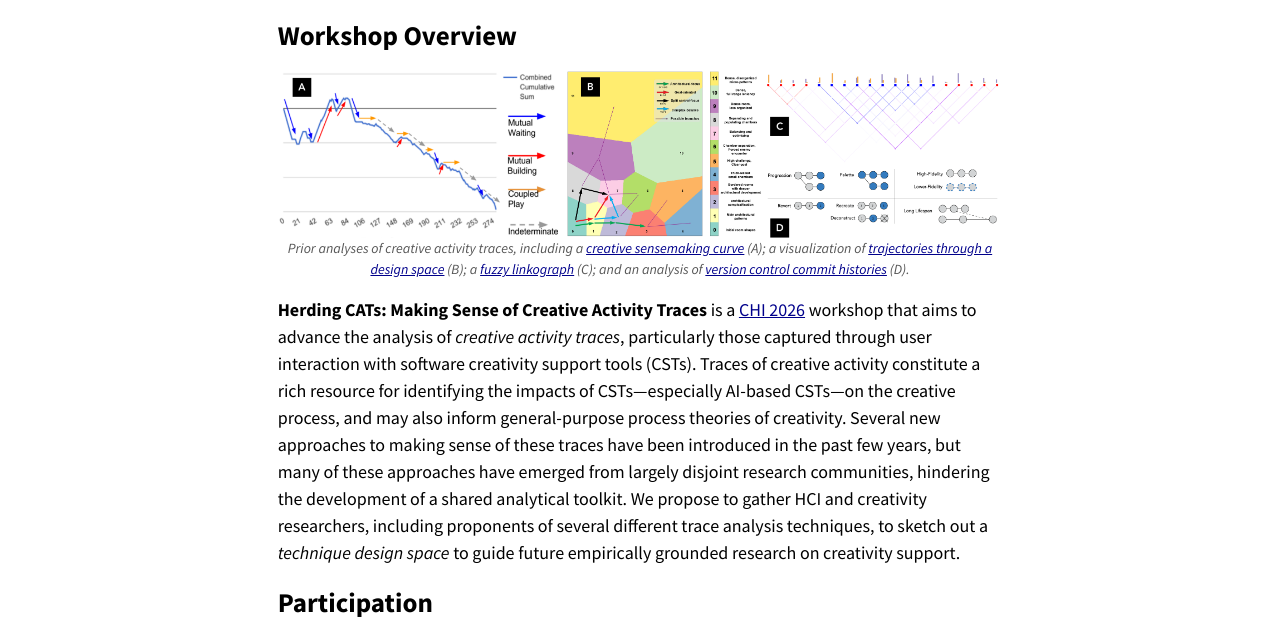
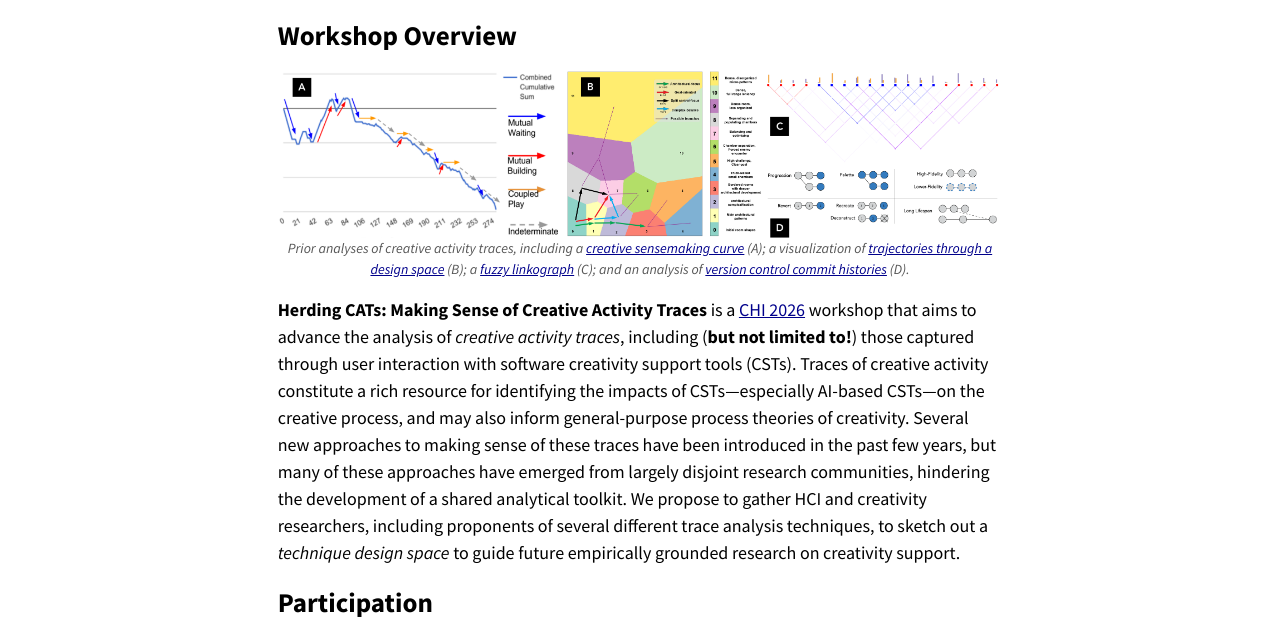
Before and after one commit to herding-cats-ws/herding-cats-ws.github.io, a plain HTML site: page index.html in a window 1280 px wide. Shown: the part 93-729 px from the top of the page. Drawn offline with Linux system fonts and the light colour scheme.

Commit message:
Slight wording update

```diff
--- a/index.html
+++ b/index.html
@@ -41,7 +41,7 @@
         <img src="/HerdingCATs.png" alt="">
         <em class="caption">Prior analyses of creative activity traces, including a <a href="https://dl.acm.org/doi/abs/10.1145/3059454.3059478">creative sensemaking curve</a> (A); a visualization of <a href="https://ieeexplore.ieee.org/abstract/document/9684722">trajectories through a design space</a> (B); a <a href="https://arxiv.org/abs/2502.04599">fuzzy linkograph</a> (C); and an analysis of <a href="https://dl.acm.org/doi/abs/10.1145/3555756">version control commit histories</a> (D).</em>
       </div>
-      <p><strong>Herding CATs: Making Sense of Creative Activity Traces</strong> is a <a href="https://chi2026.acm.org/">CHI 2026</a> workshop that aims to advance the analysis of <em>creative activity traces</em>, particularly those captured through user interaction with software creativity support tools (CSTs). Traces of creative activity constitute a rich resource for identifying the impacts of CSTs—especially AI-based CSTs—on the creative process, and may also inform general-purpose process theories of creativity. Several new approaches to making sense of these traces have been introduced in the past few years, but many of these approaches have emerged from largely disjoint research communities, hindering the development of a shared analytical toolkit. We propose to gather HCI and creativity researchers, including proponents of several different trace analysis techniques, to sketch out a <em>technique design space</em> to guide future empirically grounded research on creativity support.</p>
+      <p><strong>Herding CATs: Making Sense of Creative Activity Traces</strong> is a <a href="https://chi2026.acm.org/">CHI 2026</a> workshop that aims to advance the analysis of <em>creative activity traces</em>, including (<strong>but not limited to!</strong>) those captured through user interaction with software creativity support tools (CSTs). Traces of creative activity constitute a rich resource for identifying the impacts of CSTs—especially AI-based CSTs—on the creative process, and may also inform general-purpose process theories of creativity. Several new approaches to making sense of these traces have been introduced in the past few years, but many of these approaches have emerged from largely disjoint research communities, hindering the development of a shared analytical toolkit. We propose to gather HCI and creativity researchers, including proponents of several different trace analysis techniques, to sketch out a <em>technique design space</em> to guide future empirically grounded research on creativity support.</p>
       <h2>Participation</h2>
       <p>Participation in the workshop is open to both experienced and emerging creativity researchers, including core HCI researchers, those in relevant AI subfields (e.g., computational creativity and game AI) and creative scholar-practitioners. To attend, participants must submit a <strong>position paper</strong> of 2-4 pages in single-column ACM format (excluding references). Papers should describe a research question, direction, argument, or proposal related to creative activity traces.</p>
       <p>Position papers should be submitted via our <a href="https://forms.gle/yKrtD4QHyDmhDnph7">Google form</a>.</p>
```
